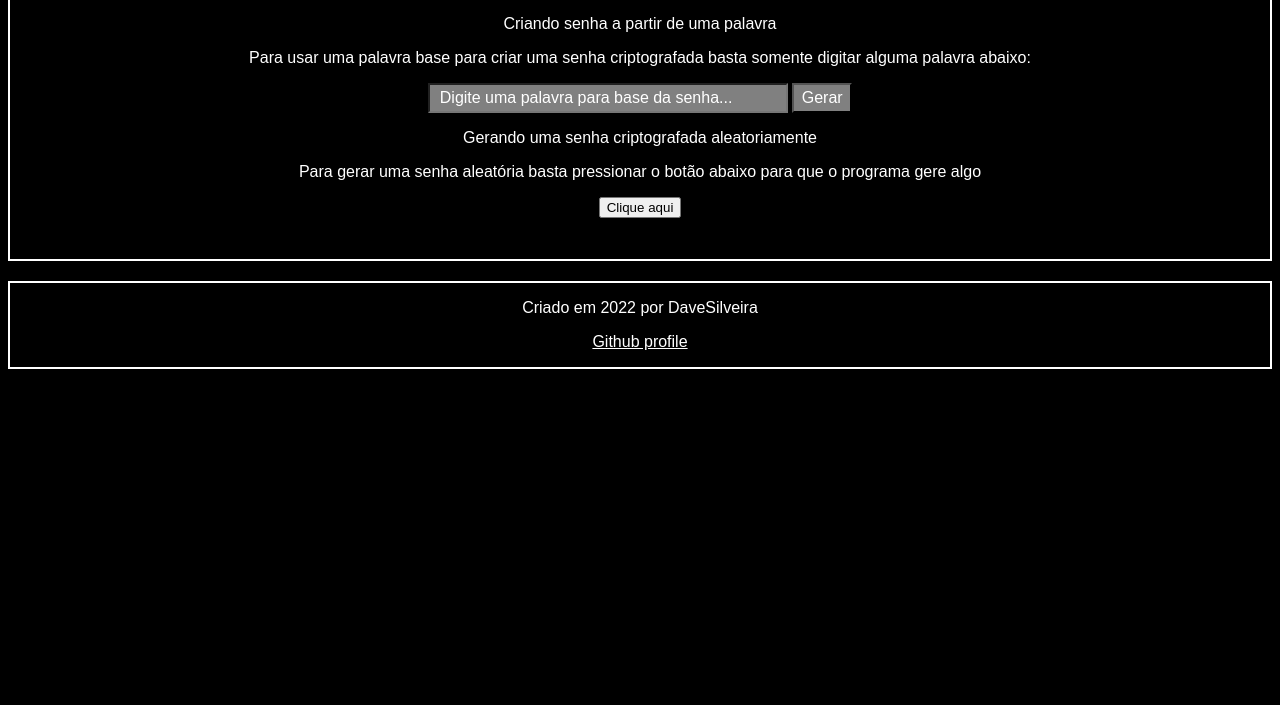
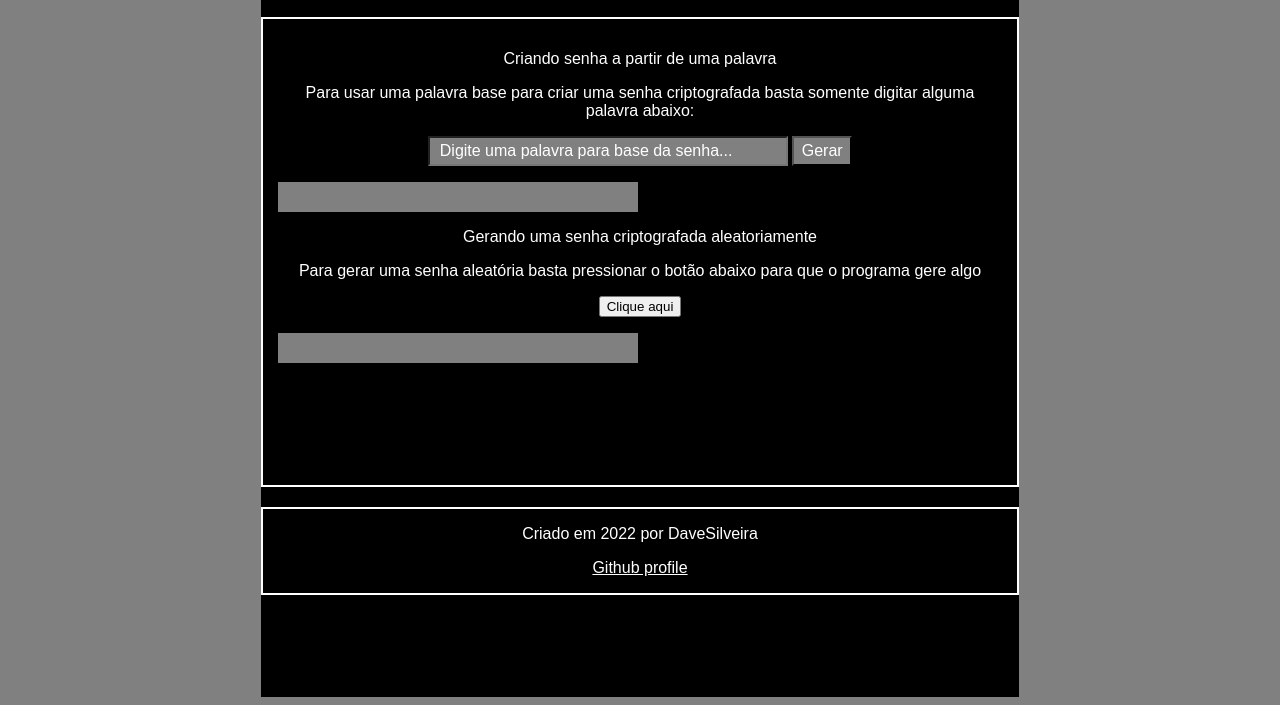
Before and after one commit to DaveSilveira/studies, a plain HTML site: page password_generator/pwd_generator.html in a window 1280 px wide. Shown: the part 95-800 px from the top of the page. Drawn offline with Linux system fonts and the light colour scheme.

Commit message:
melhoria layout e começando js

```diff
--- a/password_generator/pwd_generator.html
+++ b/password_generator/pwd_generator.html
@@ -4,6 +4,7 @@
 	<link rel="stylesheet" type="text/css" href="style.css" />
 </head>
 <body>
+	<div id="fundo">
 	<div id="titulo">
 		<h1>Gerador de senhas</h1>
 	</div>
@@ -27,5 +28,17 @@
 		<p>Criado em 2022 por DaveSilveira</p>
 		<p><a href="https://github.com/DaveSilveira/">Github profile</a></p>
 	</div>
+	</div>
+
+<script>
+
+var palavra = document.querySelector('palavra');
+var btnPalavra = document.querySelector('btnPalavra');
+var pwdPalavra = document.querySelector('pwdPalavra');
+
+var aleatorio = document.querySelector('aleatorio');
+var pwdAleatorio = document.querySelector('pwdAleatorio');
+
+</script>
 </body>
 </html>
--- a/password_generator/style.css
+++ b/password_generator/style.css
@@ -2,16 +2,25 @@
 	box-sizing:border-box;
 }
 body{
-	background-color: black;
+	background-color: gray;
 	color: white;
 	font-family: sans-serif;
 }
+#fundo{
+	margin-left:20%;
+	margin-right:20%;
+	background-color: black;
+	height: 100%;
+}
 #titulo{
 	text-align:center;
+	border: 2px solid white;
+	margin-top: 2px;
 }
 #corpo{
 	border: 2px solid white;
 	padding: 2%;
+	height: 60%;
 	margin: 20px auto;
 	text-align:center;
 }
@@ -19,6 +28,7 @@ body{
 	border: 2px solid white;
 	text-align: center;
 }
+
 #palavra{
 	background-color: gray;
 	font-size: 16px;
@@ -35,6 +45,22 @@ body{
 	width: 60px;
 	height: 30px;
 }
+#pwdPalavra{
+	background-color: gray;
+	font-size: 16px;
+	padding-left: 10px;
+	color: white;
+	width: 360px;
+	height: 30px;
+}
+#pwdAleatorio{
+	background-color: gray;
+	font-size: 16px;
+	padding-left: 10px;
+	color: white;
+	width: 360px;
+	height: 30px;
+}
 a{
 	text-style: none;
 	color: white;
```
